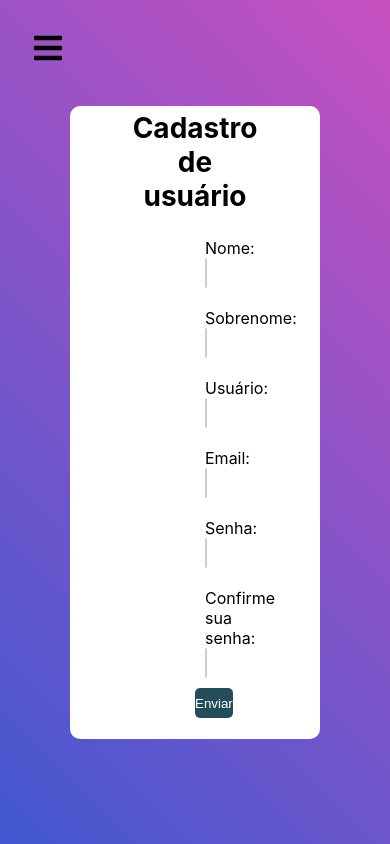
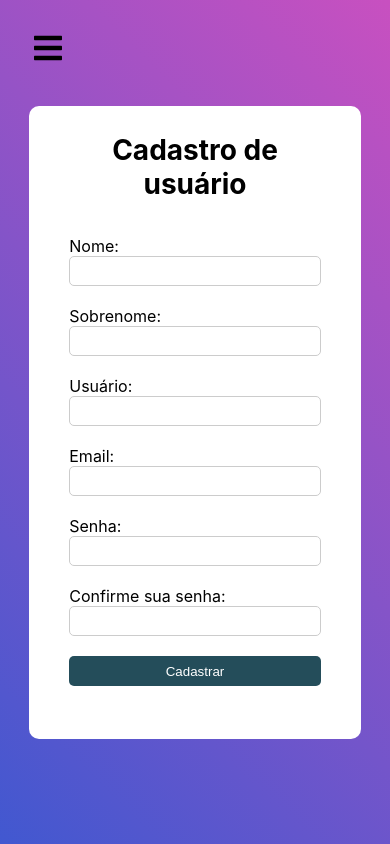
Before and after one commit to Andreypanegallito/cadastroNode, a React (Create React App) app in the folder client/: page /cadastro in a window 390 px wide. Built offline with nearby package versions, Linux system fonts and the light colour scheme.

Commit message:
Ajustado responsividade da tela

```diff
--- a/client/src/pages/cadastro/cadastro.scss
+++ b/client/src/pages/cadastro/cadastro.scss
@@ -26,3 +26,29 @@
     align-content: center;
   }
 }
+
+@media (max-width: 1400px) {
+  #sectionCadastroUsuarios {
+    .containerCadUsu {
+      padding: 0 80px;
+      width: 70%;
+    }
+  }
+}
+
+@media (max-width: 992px) {
+  #sectionCadastroUsuarios {
+    .containerCadUsu {
+      padding: 0 50px;
+    }
+  }
+}
+
+@media (max-width: 768px) {
+  #sectionCadastroUsuarios {
+    .containerCadUsu {
+      width: 85%;
+      padding: 0 40px;
+    }
+  }
+}
--- a/client/src/pages/cadastro/components/cadastroUsuario.scss
+++ b/client/src/pages/cadastro/components/cadastroUsuario.scss
@@ -64,6 +64,7 @@
   .btn-enviar {
     width: 300px;
     height: 30px;
+    max-width: 100%;
     margin: auto;
     display: flex;
     justify-content: center;
@@ -81,3 +82,104 @@
     background-color: #5c09b5;
   }
 }
+
+@media (max-width: 992px) {
+  #cadastroUsuario {
+    width: 90%;
+
+    .itens-form {
+      label {
+      }
+
+      input {
+      }
+
+      input.error {
+      }
+
+      .viewPassword {
+        svg {
+        }
+      }
+    }
+
+    .half {
+    }
+
+    .btn-enviar {
+    }
+
+    .btn-enviar:hover {
+    }
+  }
+}
+
+@media (max-width: 768px) {
+  #cadastroUsuario {
+    width: 100%;
+
+    .itens-form {
+      label {
+      }
+
+      input {
+      }
+
+      input.error {
+      }
+
+      .viewPassword {
+        svg {
+        }
+      }
+    }
+
+    .half {
+    }
+
+    .btn-enviar {
+    }
+
+    .btn-enviar:hover {
+    }
+  }
+}
+
+@media (max-width: 500px) {
+  #cadastroUsuario {
+    width: 100%;
+    flex-direction: column;
+    margin: 25px auto;
+
+    .itens-form {
+      width: 100%;
+      padding: 0;
+
+      label {
+      }
+
+      input {
+      }
+
+      input.error {
+      }
+
+      .viewPassword {
+        svg {
+        }
+      }
+    }
+    .itens-form:last-of-type {
+      margin-bottom: 20px;
+    }
+
+    .half {
+    }
+
+    .btn-enviar {
+    }
+
+    .btn-enviar:hover {
+    }
+  }
+}
--- a/client/src/pages/cadastro/components/index.tsx
+++ b/client/src/pages/cadastro/components/index.tsx
@@ -167,7 +167,7 @@ const CadastroUsuario: React.FC = () => {
           className='senha'
         />
       </div>
-      <button type="button" className='btn-enviar' onClick={handleSubmit}>Enviar</button>
+      <button type="button" className='btn-enviar' onClick={handleSubmit}>Cadastrar</button>
     </form>
   );
 };
```
